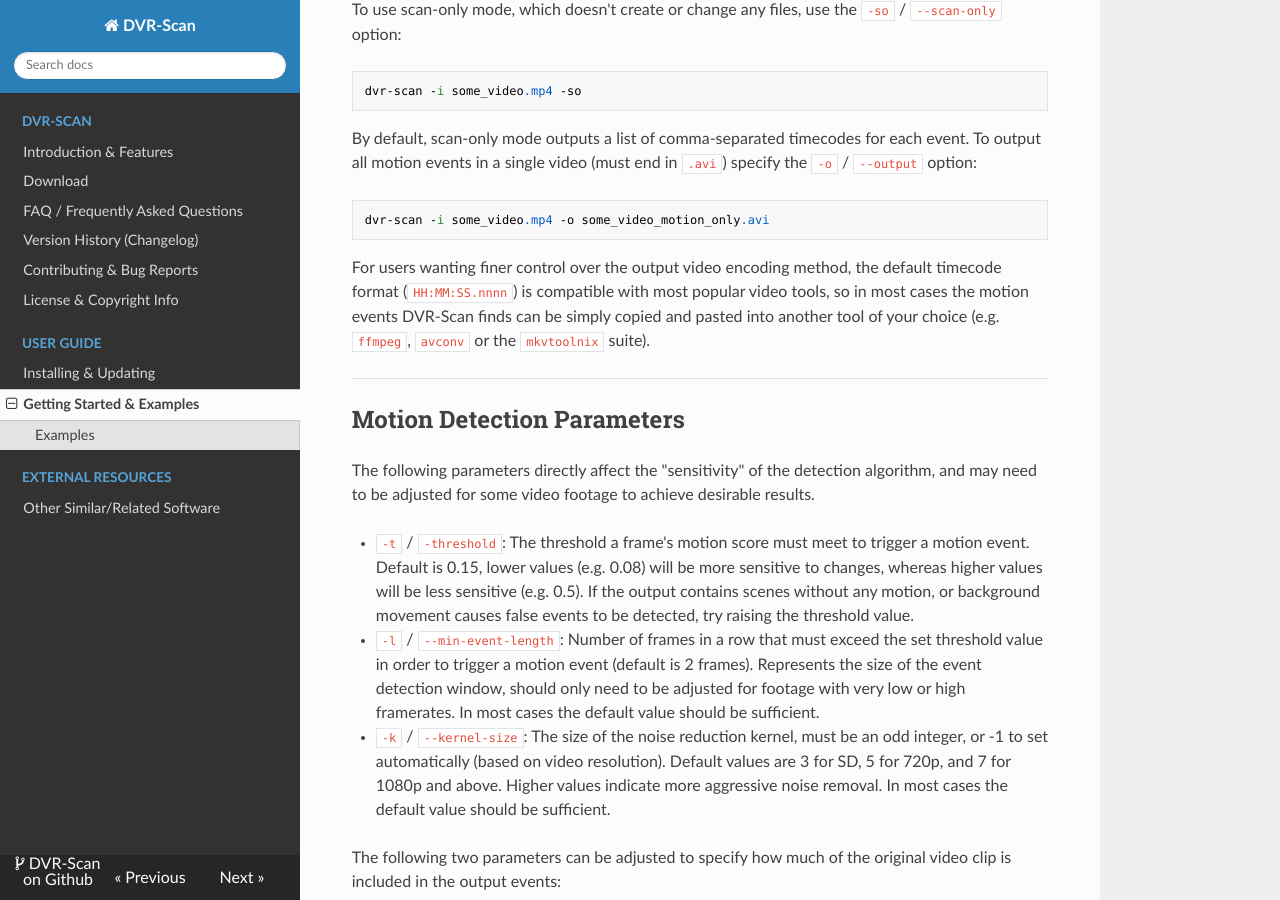
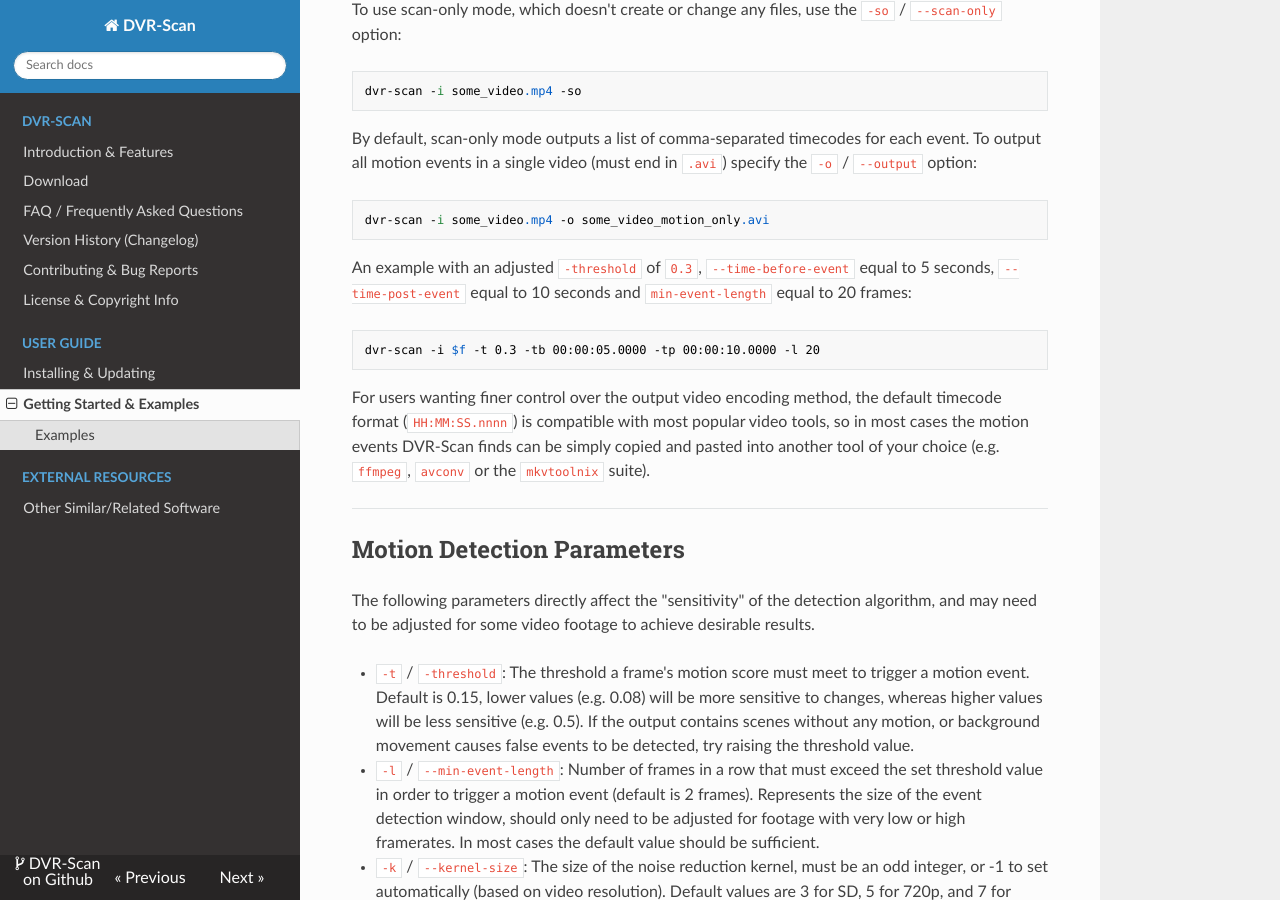
Before and after one commit to Breakthrough/DVR-Scan, an MkDocs documentation site: the page built from docs/guide/examples.md, in a window 1280 px wide and 900 px high, scrolled down 578 px. Built offline with MkDocs 1.6.1, drawn with Linux system fonts in a browser that asks for light colours; nearby versions of some CDN libraries; old or Windows-style settings are respelled for this version of MkDocs.

Commit message:
Adding example of using parameters
Adding a clear example as the documentation doesn't clarify how to attach arguments.

```diff
--- a/docs/guide/examples.md
+++ b/docs/guide/examples.md
@@ -25,6 +25,10 @@ By default, scan-only mode outputs a list of comma-separated timecodes for each
 
     dvr-scan -i some_video.mp4 -o some_video_motion_only.avi
 
+An example with an adjusted `-threshold` of `0.3`, `--time-before-event` equal to 5 seconds, `--time-post-event` equal to 10 seconds and `min-event-length` equal to 20 frames:
+
+    dvr-scan -i $f -t 0.3 -tb 00:00:05.0000 -tp 00:00:10.0000 -l 20
+
 For users wanting finer control over the output video encoding method, the default timecode format (`HH:MM:SS.nnnn`) is compatible with most popular video tools, so in most cases the motion events DVR-Scan finds can be simply copied and pasted into another tool of your choice (e.g. `ffmpeg`, `avconv` or the `mkvtoolnix` suite).
 
 ----------------------
```
